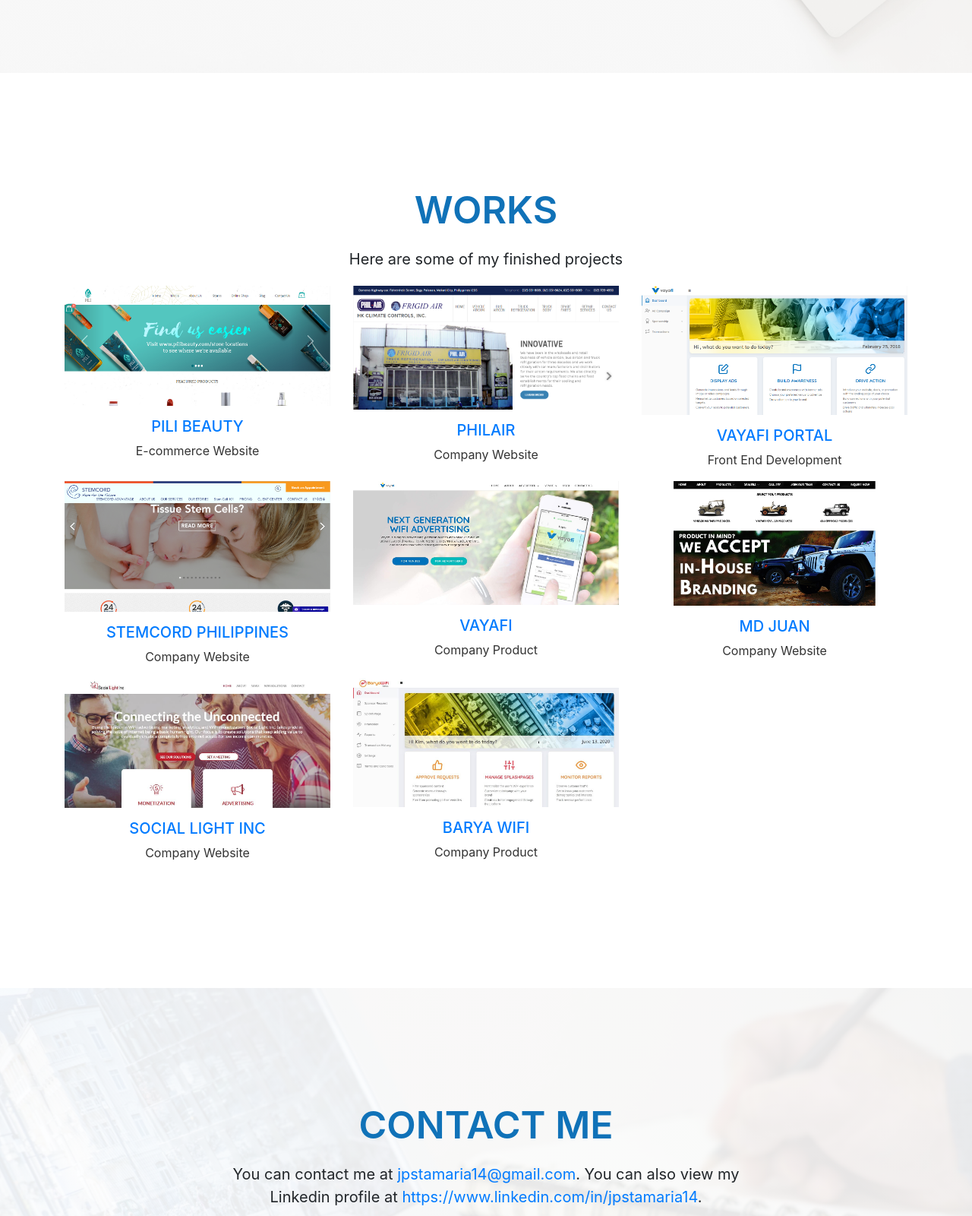
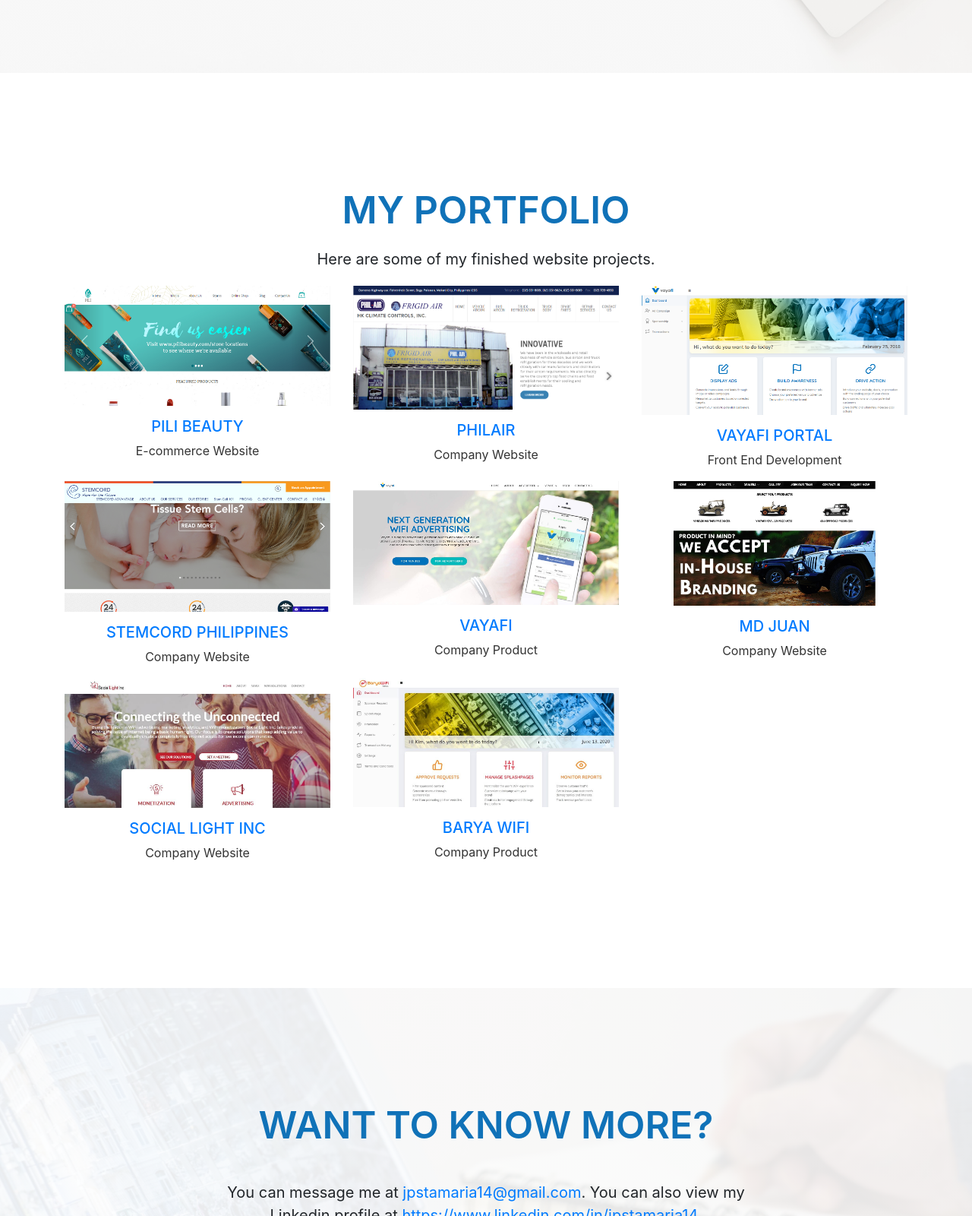
Before and after one commit to jpstamaria14/jpstamaria14.github.io, a website with bundled scripts: page index.html in a window 1280 px wide. Shown: the part 1200-2800 px from the top of the page at 76% size. Built offline with nearby package versions, Linux system fonts and the light colour scheme.

Commit message:
index.html - update header and works content to portfolio, update contact content.

```diff
--- a/index.html
+++ b/index.html
@@ -43,7 +43,7 @@
               <a class="nav-link page-scroll-trigger" href="#about">About</a>
             </li>
             <li class="nav-item">
-              <a class="nav-link page-scroll-trigger" href="#portfolio">Works</a>
+              <a class="nav-link page-scroll-trigger" href="#portfolio">Portfolio</a>
             </li>
             <li class="nav-item">
               <a class="nav-link page-scroll-trigger" href="#contact">Contact</a>
@@ -88,8 +88,8 @@
     <section id="portfolio">
       <div class="container">
         <div class="wow fadeInUp">
-          <h2 class="text-center">Works</h2>
-          <p class="text-center">Here are some of my finished projects</p>
+          <h2 class="text-center">MY PORTFOLIO</h2>
+          <p class="text-center">Here are some of my finished website projects.</p>
         </div>
         <div class="row margin-top-20">
           <div class="col-sm-6 col-md-4 animated">
@@ -171,10 +171,11 @@
     <!-- Contact Section -->
     <section id="contact">
       <div class="container">
-        <h2 class="text-center wow fadeInUp">Contact Me</h2>
+        <h2 class="text-center wow fadeInUp">Want to know more?</h2>
         <div class="row">
           <div class="col-lg-8 mx-auto wow zoomIn animated" data-wow-delay="0.4s">
-            <p class="text-center">You can contact me at <a href="mailto:jpstamaria14@gmail.com">jpstamaria14@gmail.com</a>. You can also view my Linkedin profile at <a href="https://www.linkedin.com/in/jpstamaria14/">https://www.linkedin.com/in/jpstamaria14</a>. </p>
+            <br />
+            <p class="text-center">You can message me at <a href="mailto:jpstamaria14@gmail.com">jpstamaria14@gmail.com</a>. You can also view my Linkedin profile at <a href="https://www.linkedin.com/in/jpstamaria14/">https://www.linkedin.com/in/jpstamaria14</a>. </p>
           </div>
         </div>
       </div>
```
